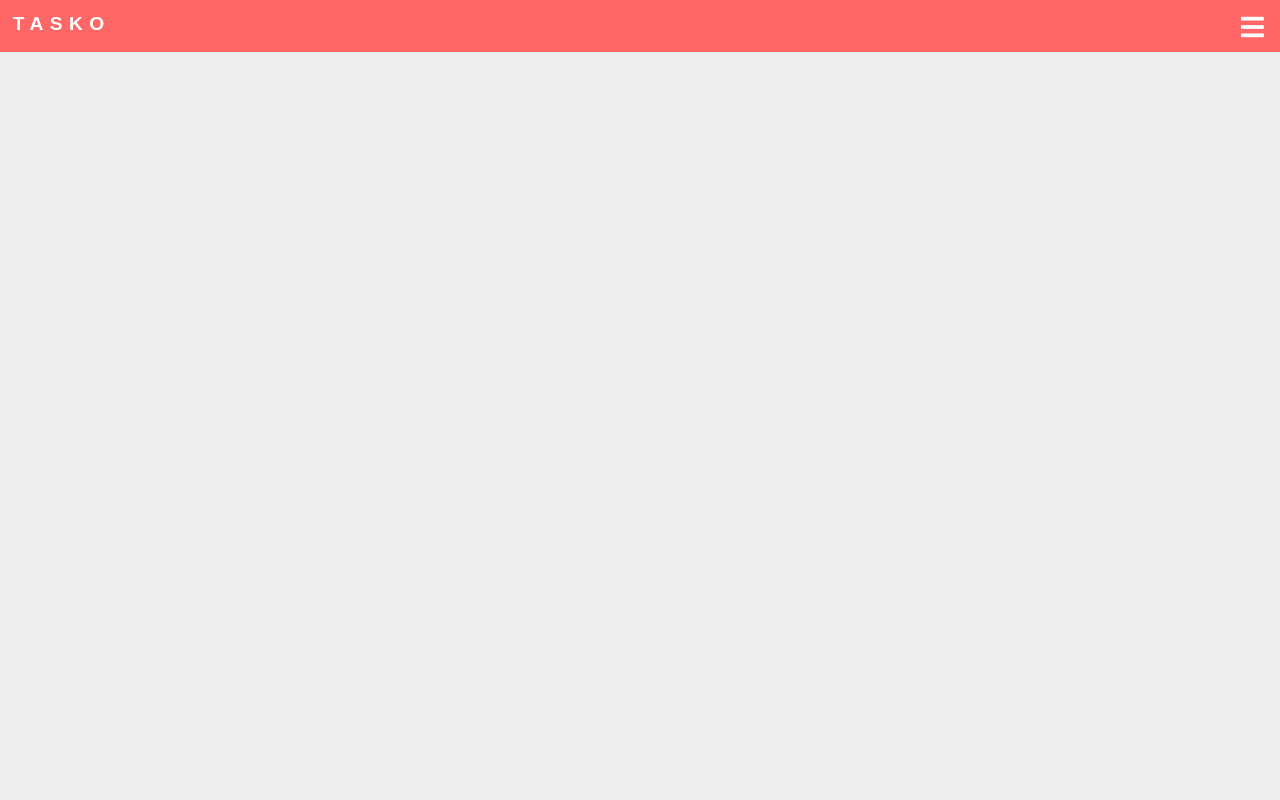
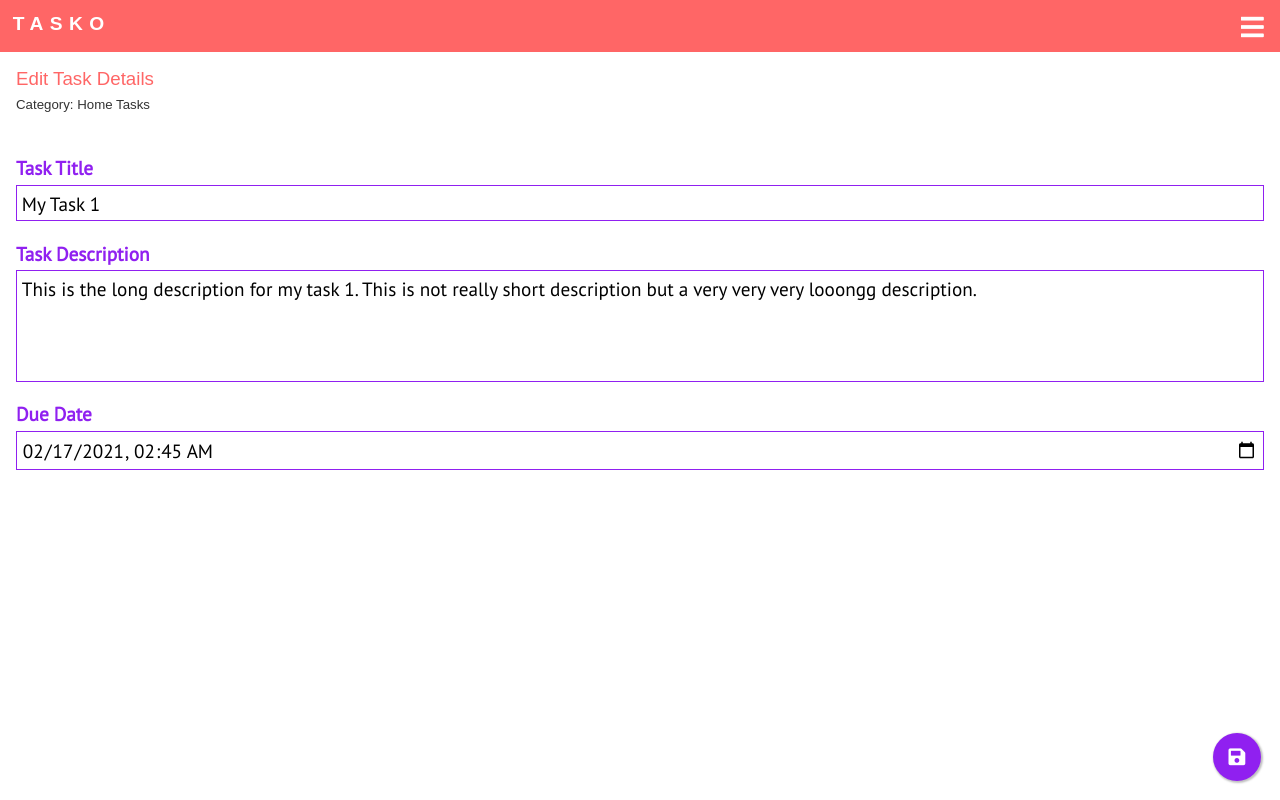
Before and after one commit to cod3rboy/tasko, a Vue app: page /tasks/task1/edit in a window 1280 px wide. Built offline with nearby package versions, Linux system fonts and the light colour scheme; a web font is replaced by a local one.

Commit message:
Change Log:- 1. Added EditTask page to edit task item. 2. Created route for edit task page. 3. TaskForm component can take initial data to load in the form. 4. FAB in TaskDetail page is linked to EditTask page. 5. Created mutations and actions for task modification in task store module.

```diff
--- a/src/components/tasks/TaskForm.vue
+++ b/src/components/tasks/TaskForm.vue
@@ -42,12 +42,29 @@
 
 <script>
 export default {
+  props: {
+    initialData: {
+      type: Object,
+      required: false,
+      default: {},
+    },
+  },
   emits: ["form-submit"],
   data() {
+    const taskTitle = !!this.initialData.title ? this.initialData.title : "";
+    const taskDesc = !!this.initialData.description
+      ? this.initialData.description
+      : "";
+    const taskDueDate = !!this.initialData.dueDate
+      ? new Date(this.initialData.dueDate)
+          .toISOString()
+          .split(".")[0]
+          .slice(0, -3)
+      : "";
     return {
-      taskTitle: "",
-      taskDesc: "",
-      taskDueDate: "",
+      taskTitle,
+      taskDesc,
+      taskDueDate,
       titleValidation: {
         isValid: true,
         invalidMessage: "Task title cannot be empty!",
@@ -58,6 +75,7 @@ export default {
       },
     };
   },
+
   methods: {
     tryValidateTitle() {
       this.titleValidation.isValid = this.taskTitle !== "";
@@ -75,7 +93,7 @@ export default {
       const formData = {
         title: this.taskTitle,
         description: this.taskDesc,
-        dueDate: new Date(this.taskDueDate),
+        dueDate: new Date(this.taskDueDate).getTime(),
       };
       this.$emit("form-submit", formData);
     },
--- /dev/null
+++ b/src/pages/EditTask.vue
@@ -0,0 +1,55 @@
+<template>
+  <base-page title="Edit Task Details" :subtitle="subtitle">
+    <task-form :initial-data="initialData" @form-submit="saveTask"></task-form>
+  </base-page>
+</template>
+
+<script>
+import TaskForm from "../components/tasks/TaskForm.vue";
+
+export default {
+  components: {
+    TaskForm,
+  },
+  props: ["taskId"],
+  data() {
+    // Initializing task and category
+    const task = this.$store.getters["task/tasks"].find(
+      (t) => t.id === this.taskId
+    );
+    const category = this.$store.getters["category/categories"].find(
+      (c) => c.id === task.category
+    );
+    return {
+      task,
+      category,
+    };
+  },
+  computed: {
+    subtitle() {
+      return "Category: " + this.category.name;
+    },
+    initialData() {
+      return {
+        title: this.task.title,
+        description: this.task.description,
+        dueDate: this.task.dueDate,
+      };
+    },
+  },
+  methods: {
+    saveTask(formData) {
+      // Save modified task in store and redirect
+      const modifiedTask = {
+        taskId: this.taskId,
+        ...formData,
+      };
+      this.$store.dispatch("task/saveTask", modifiedTask);
+      this.$router.replace({
+        name: "task-detail",
+        params: { taskId: this.taskId },
+      });
+    },
+  },
+};
+</script>
--- a/src/pages/TaskDetail.vue
+++ b/src/pages/TaskDetail.vue
@@ -20,6 +20,7 @@
     <base-float-button
       alt-text="Edit Task"
       icon-code="f303"
+      :link="editTaskLink"
     ></base-float-button>
   </base-page>
 </template>
@@ -57,6 +58,12 @@ export default {
         return "Missed";
       }
     },
+    editTaskLink() {
+      return {
+        name: "task-edit",
+        params: { taskId: this.task.id },
+      };
+    },
   },
 };
 </script>
--- a/src/router.js
+++ b/src/router.js
@@ -5,6 +5,7 @@ import TheTabLayout from "./components/layout/TheTabLayout.vue";
 import FinishedTasks from "./pages/FinishedTasks.vue";
 import MissedTasks from "./pages/MissedTasks.vue";
 import TaskDetail from "./pages/TaskDetail.vue";
+import EditTask from "./pages/EditTask.vue";
 
 const router = createRouter({
   history: createWebHistory(),
@@ -53,6 +54,12 @@ const router = createRouter({
       component: TaskDetail,
       props: true,
     },
+    {
+      path: "/tasks/:taskId/edit",
+      name: "task-edit",
+      component: EditTask,
+      props: true,
+    },
   ],
 });
 export default router;
--- a/src/store/task/actions.js
+++ b/src/store/task/actions.js
@@ -19,4 +19,7 @@ export default {
     };
     context.commit("addTask", task);
   },
+  saveTask(context, payload) {
+    context.commit("updateTask", payload);
+  },
 };
--- a/src/store/task/mutations.js
+++ b/src/store/task/mutations.js
@@ -8,4 +8,11 @@ export default {
   addTask(state, payload) {
     state.tasks.unshift(payload);
   },
+  updateTask(state, payload) {
+    const taskId = payload.taskId;
+    const targetTask = state.tasks.find((task) => task.id == taskId);
+    targetTask.title = payload.title;
+    targetTask.description = payload.description;
+    targetTask.dueDate = payload.dueDate;
+  },
 };
```
